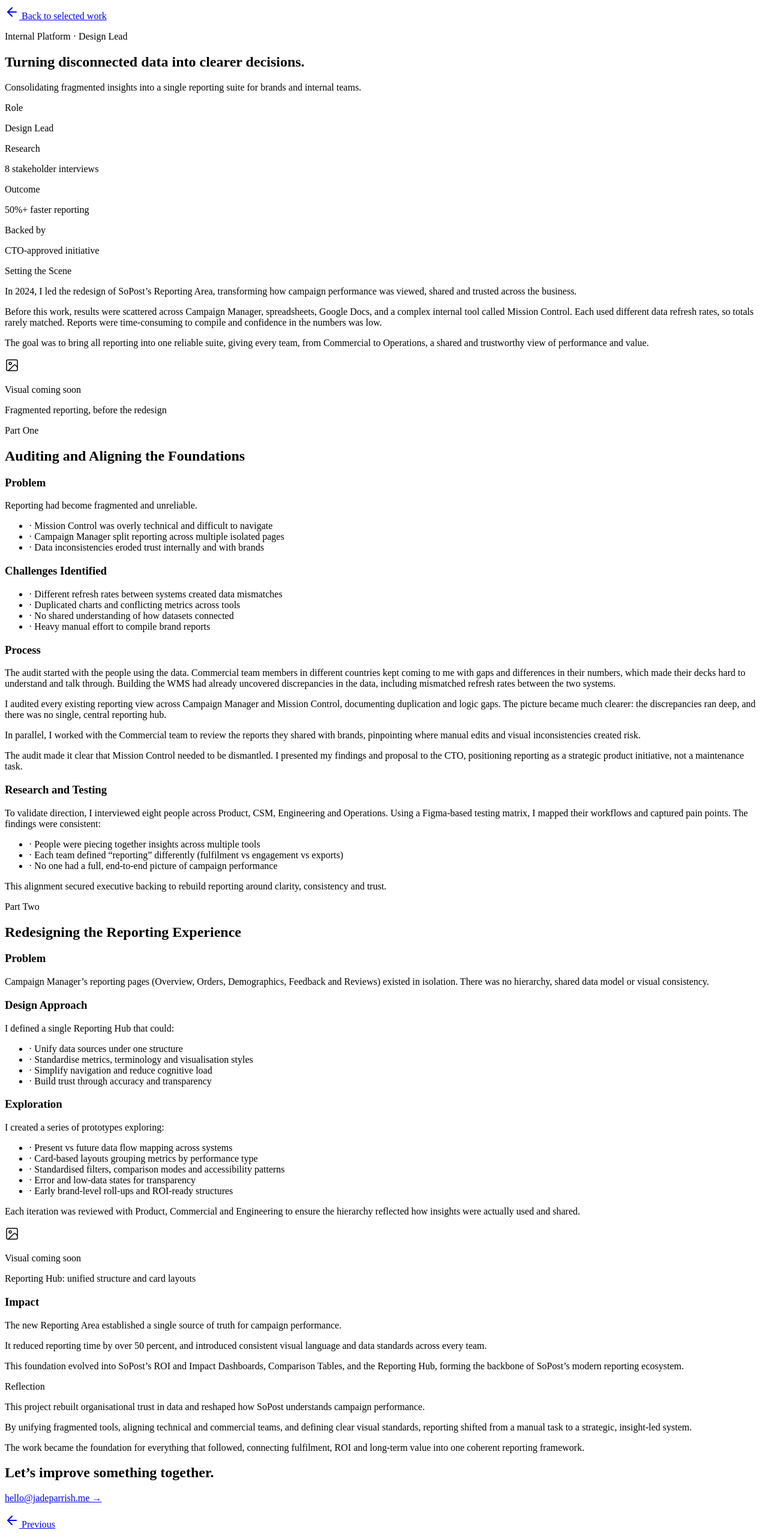
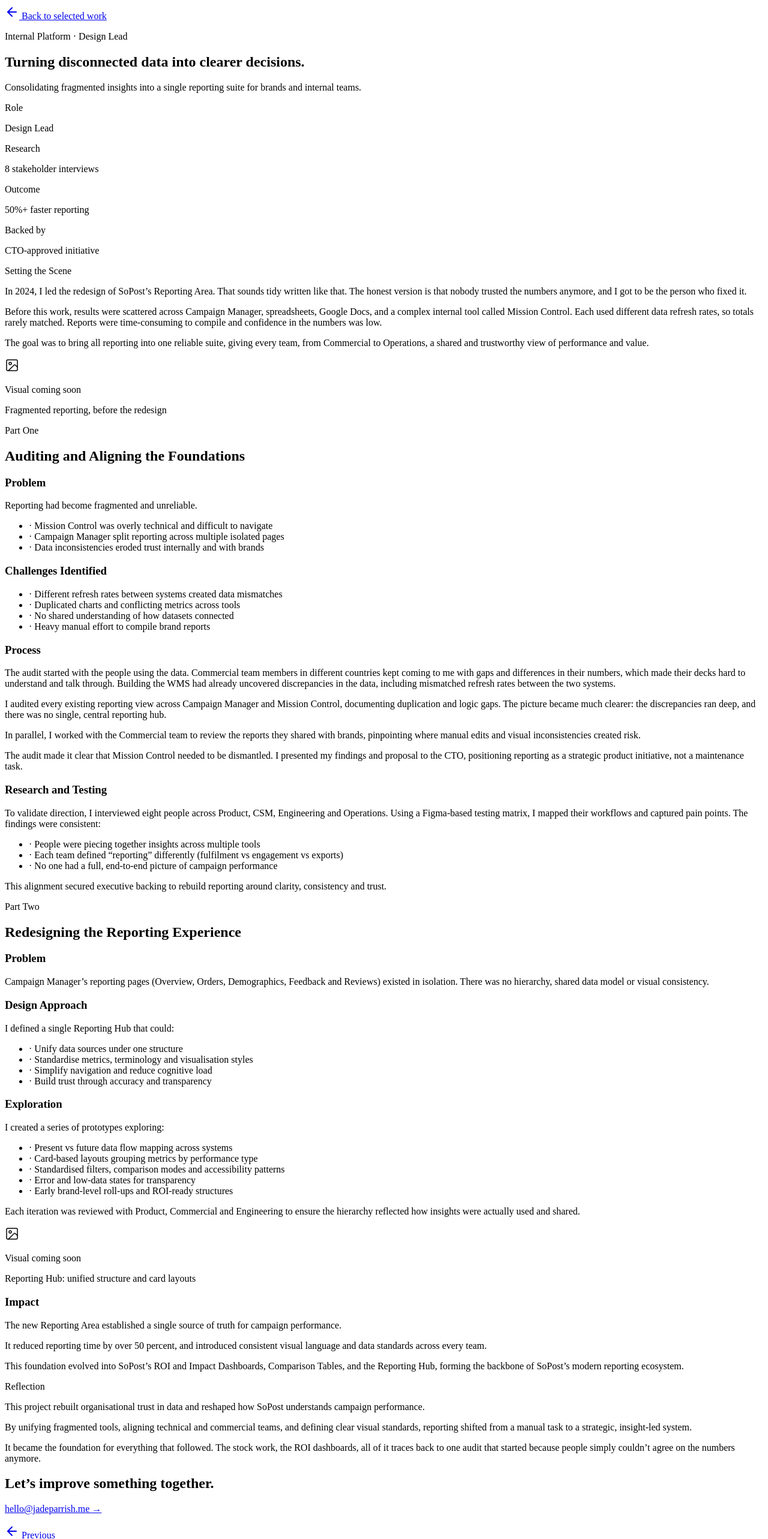
Before and after one commit to jadeparrish/portfolio, a Next.js app: page /work/reporting in a window 1280 px wide. Shown: the top 2566 px of the page at 60% size. Built offline with nearby package versions, Linux system fonts and the light colour scheme.

Commit message:
Update reporting page content for clarity
Revised text for clarity and honesty about the redesign process.

```diff
--- a/app/work/reporting/page.js
+++ b/app/work/reporting/page.js
@@ -92,9 +92,9 @@ export default function ReportingCaseStudy() {
           <SectionLabel>Setting the Scene</SectionLabel>
           <div className="space-y-4 text-neutral-700 text-base leading-relaxed">
             <p>
-              In 2024, I led the redesign of SoPost&rsquo;s Reporting Area, transforming
-              how campaign performance was viewed, shared and trusted across the
-              business.
+              In 2024, I led the redesign of SoPost&rsquo;s Reporting Area. That sounds tidy
+              written like that. The honest version is that nobody trusted the numbers
+              anymore, and I got to be the person who fixed it.
             </p>
             <p>
               Before this work, results were scattered across Campaign Manager,
@@ -282,8 +282,9 @@ export default function ReportingCaseStudy() {
               strategic, insight-led system.
             </p>
             <p>
-              The work became the foundation for everything that followed, connecting
-              fulfilment, ROI and long-term value into one coherent reporting framework.
+              It became the foundation for everything that followed. The stock work, the
+              ROI dashboards, all of it traces back to one audit that started because
+              people simply couldn&rsquo;t agree on the numbers anymore.
             </p>
           </div>
         </section>
```
